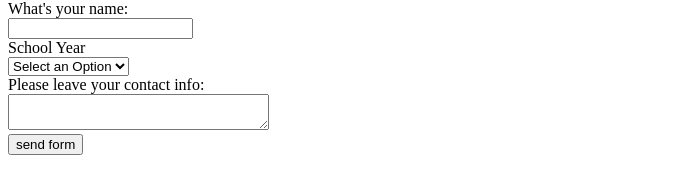
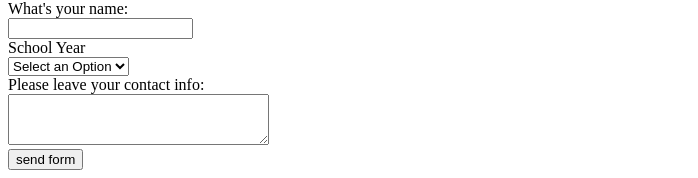
Before and after one commit to efookson/ist263, a plain HTML site: page lab04/contact.html in a window 1280 px wide. Shown: the part 1195-1373 px from the top of the page, without its empty margins (0-698 px from the left). Drawn offline with Linux system fonts and the light colour scheme.

Commit message:
updatecontact

```diff
--- a/lab04/contact.html
+++ b/lab04/contact.html
@@ -25,7 +25,7 @@
                 <option value="senior">Senior</option>
             </select> <br>
             <label for="extrainfo">Please leave your contact info:</label> <br>
-            <textarea id="extrainfo" name="extrainfo" row="3" cols="30"></textarea> <br>
+            <textarea id="extrainfo" name="extrainfo" rows="3" cols="30"></textarea> <br>
         <input type="submit" value="send form">
         </form>
     </body>
```
